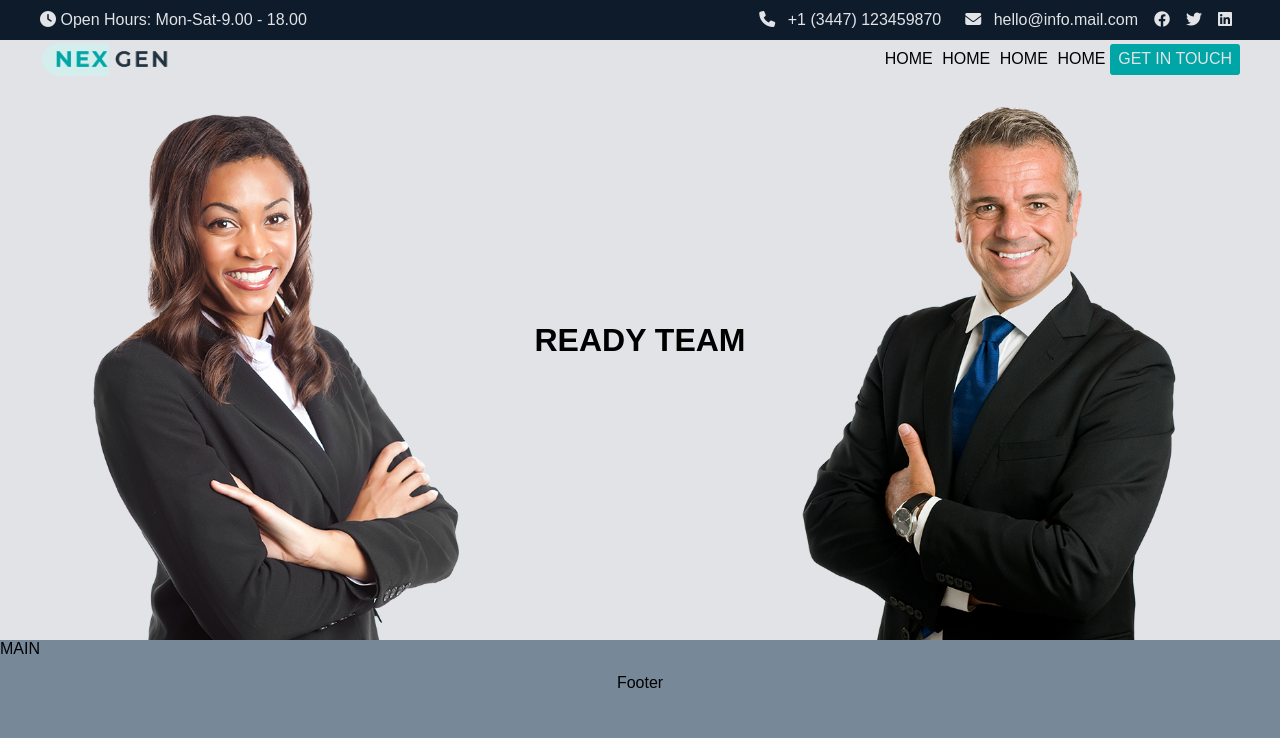
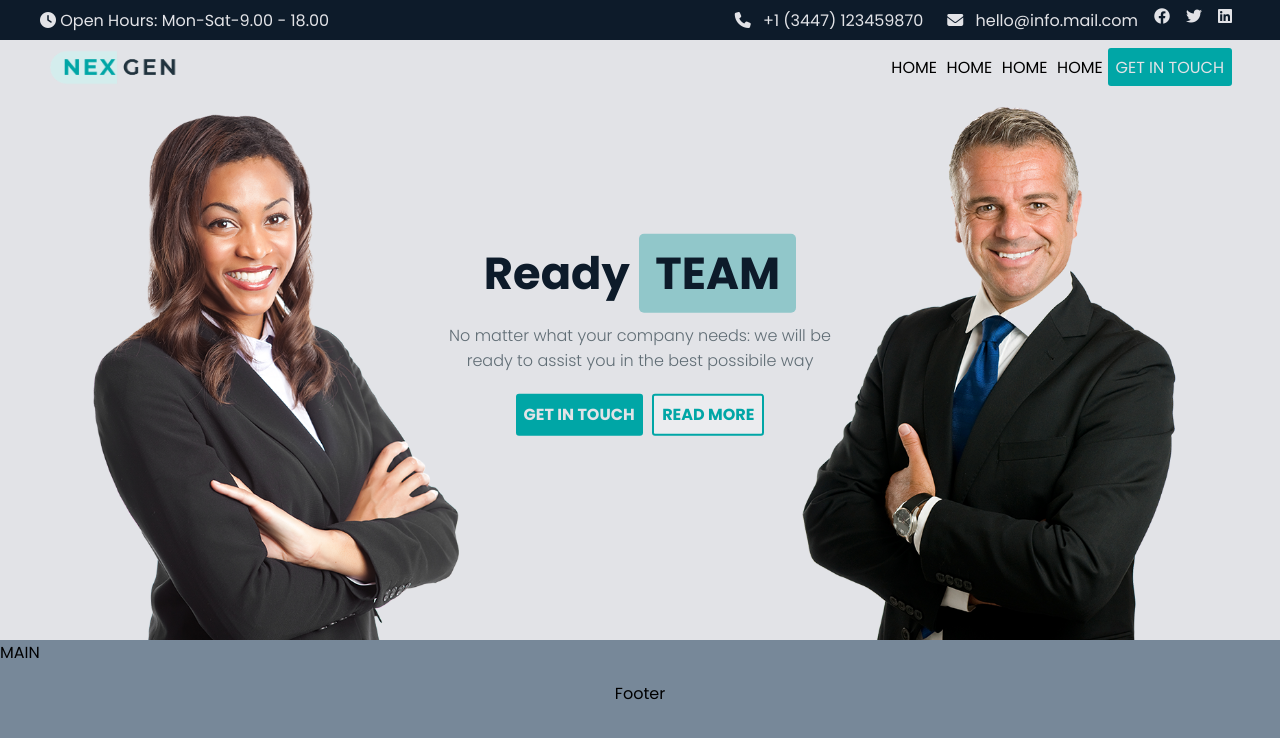
Before and after one commit to PietroMarilei/proj-html-vuejs, a Vue app: page / in a window 1280 px wide. Shown: the top 738 px of the page. Built offline with nearby package versions, Linux system fonts and the light colour scheme.

Commit message:
add header + jumbo

```diff
--- a/index.html
+++ b/index.html
@@ -2,9 +2,18 @@
 <html lang="en">
   <head>
     <meta charset="UTF-8" />
-    <link rel="icon" type="image/svg+xml" href="" />
+    <link rel="icon" type="image/svg+xml" href />
     <meta name="viewport" content="width=device-width, initial-scale=1.0" />
-    <link rel="stylesheet" href="https://cdnjs.cloudflare.com/ajax/libs/font-awesome/6.4.0/css/all.min.css" integrity="sha512-iecdLmaskl7CVkqkXNQ/ZH/XLlvWZOJyj7Yy7tcenmpD1ypASozpmT/E0iPtmFIB46ZmdtAc9eNBvH0H/ZpiBw==" crossorigin="anonymous" referrerpolicy="no-referrer" />
+    <link rel="stylesheet"
+      href="https://cdnjs.cloudflare.com/ajax/libs/font-awesome/6.4.0/css/all.min.css"
+      integrity="sha512-iecdLmaskl7CVkqkXNQ/ZH/XLlvWZOJyj7Yy7tcenmpD1ypASozpmT/E0iPtmFIB46ZmdtAc9eNBvH0H/ZpiBw=="
+      crossorigin="anonymous" referrerpolicy="no-referrer" />
+
+    <link rel="preconnect" href="https://fonts.googleapis.com">
+    <link rel="preconnect" href="https://fonts.gstatic.com" crossorigin>
+    <link
+      href="https://fonts.googleapis.com/css2?family=Poppins:wght@300;400;500;700;800;900&display=swap"
+      rel="stylesheet">
     <title>New Template Vite+Vue Scss</title>
   </head>
   <body>
--- a/src/assets/scss/partials/reset.scss
+++ b/src/assets/scss/partials/reset.scss
@@ -11,7 +11,7 @@
 }
 
 body {
-    font-family: Arial, Helvetica, sans-serif;
+    font-family: 'Poppins', sans-serif;
 }
 
 img {
--- a/src/assets/scss/partials/variables.scss
+++ b/src/assets/scss/partials/variables.scss
@@ -7,6 +7,7 @@ $primaryWhite: #ebecef;
 $lightGrey: #e2e3e7;
 $darkGrey: #606d75;
 $darkBlue: #058283;
+$midBlue: #91c7ca;
 $lightblue: #00a6a6;
 $veryLightBlue: #d9f2f2;
 $deepDarkblue: #0d1b2a;
--- a/src/components/HeaderComponent.vue
+++ b/src/components/HeaderComponent.vue
@@ -68,9 +68,18 @@ export default {
 
           <div class="jumbo_center">
             <h1>
-              READY <span>TEAM</span>
+              Ready <span>TEAM</span>
 
             </h1>
+
+            <p>
+              No matter what your company needs: we will be ready to assist you in the best possibile way
+            </p>
+
+            <div class="button_wrap">
+              <button>GET IN TOUCH</button>
+              <button id="readMoreBtn">READ MORE</button>
+            </div>
           </div>
 
 
@@ -116,7 +125,7 @@ export default {
       background-image: url("../assets/img/bg-parallax\ cropped.png");
       background-size: 100%;
       background-repeat: no-repeat;
-      background-position: center;
+      background-position: center ;
       height: 600px;
       position: relative;
 
@@ -124,6 +133,7 @@ export default {
         display: flex;
         justify-content: space-between;
         align-items: center;
+        padding: 0.5rem;
 
         ul {
             display: flex;
@@ -152,11 +162,49 @@ export default {
         top: 50%;
         left: 50%;
         transform: translate(-50%,-50%);
-        display: flex;
-        justify-content: center;
-        align-items: center;
+        text-align: center;
+        width: 400px;
+
+        color: $deepDarkblue;
+        font-size: 1.4rem;
+        font-weight: 600;
+
+        h1 span {
+          background-color:$midBlue ;
+          padding: 0.5rem 1rem;
+          text-align: center;
+          border-radius: 5px;
+        };
+
+        p {
+          margin: 1rem 0;
+          color: $darkGrey;
+          font-weight: 100;
+          font-size: 1rem;
+        }
+
+        .button_wrap {
+          display: flex;
+          justify-content: center;
+
+          button {
+              all:unset;
+              background-color: $lightblue;
+              color:$lightGrey ;
+              font-weight: 600;
+              font-size: 1rem;
+              padding: 0.4rem 0.5rem;
+              border-radius: 3px;
+              margin: 0.3rem;
+          }
+
+          #readMoreBtn {
+            background-color: $primaryWhite ;
+            border: 2px solid $lightblue;
+            color: $lightblue;
+          }
+        }
       }
-
 
     }
 </style>
```
